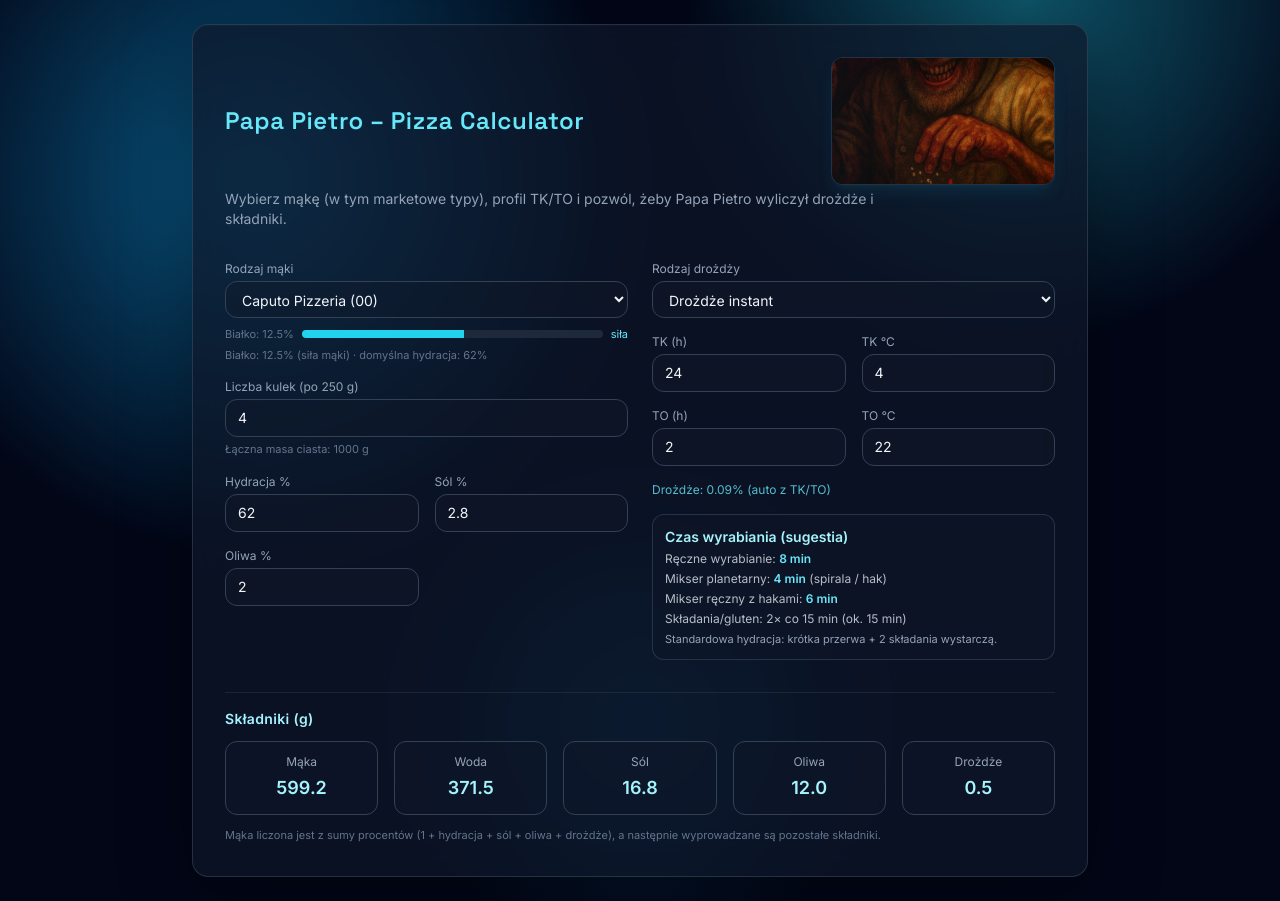
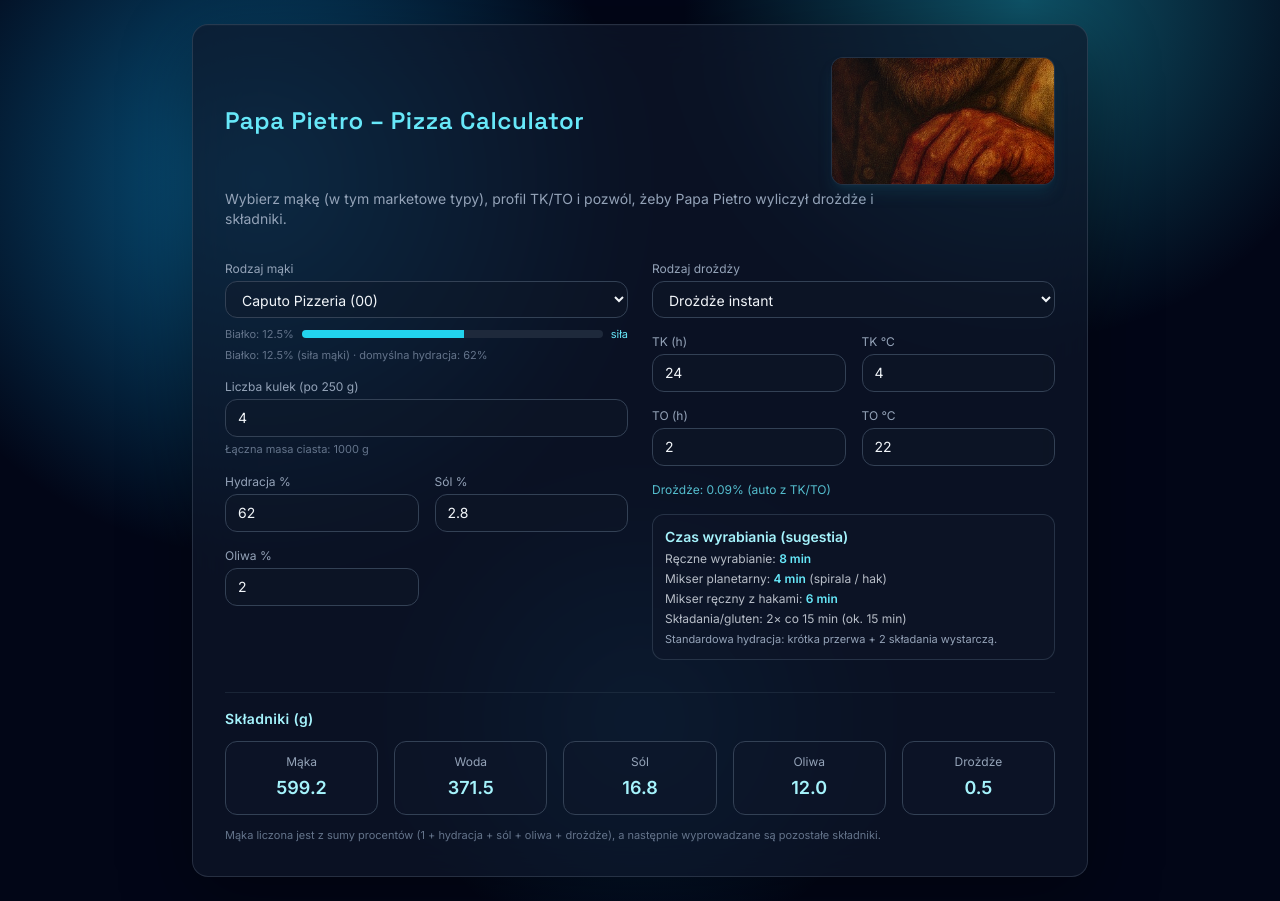
Before and after one commit to dibhell/papa_pietro, a React (Vite) app: page / in a window 1280 px wide. Built offline with nearby package versions, Linux system fonts and the light colour scheme.

Commit message:
chore: boost hero parallax travel and scale

```diff
--- a/src/App.tsx
+++ b/src/App.tsx
@@ -136,8 +136,8 @@ const DoughCalculator: React.FC = () => {
     Math.min(100, (currentFlour.protein - 8) * 12)
   );
   const heroImage = `${import.meta.env.BASE_URL}papa-pietro.jpg`;
-  const heroScale = 1.6;
-  const heroTravel = (heroScale - 1) * 50; // percent travel matching scale to show pełny kadr przy skrajnych ruchach
+  const heroScale = 3; // mocny zoom, żeby pokryć kadr przy dużym ruchu
+  const heroTravel = 100; // percent travel: pełny zakres od góry do dołu
 
   const kneadingPlan = useMemo(() => {
     const clamp = (v: number, min: number, max: number) =>
```
